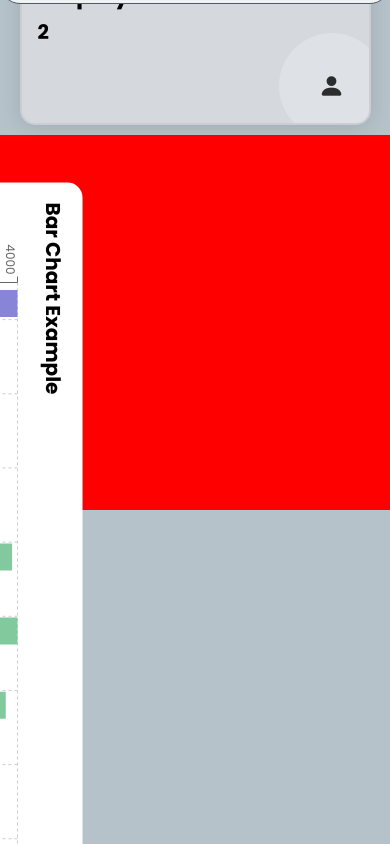
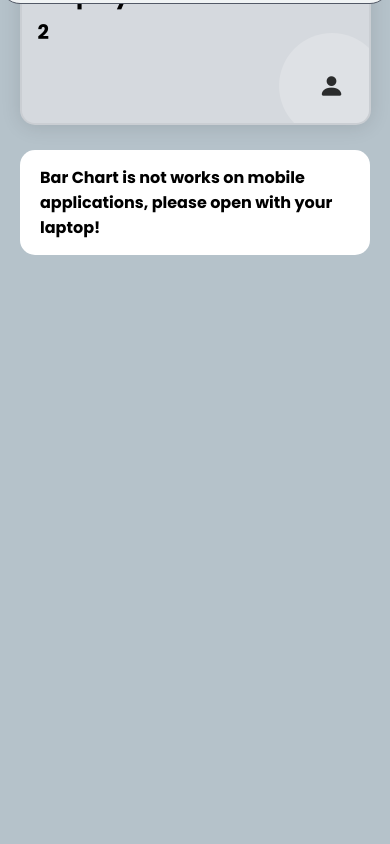
Before and after one commit to nuralivafoyev/zetmarket-order, a React (Vite) app: page / in a window 390 px wide. Shown: the part 840-1684 px from the top of the page. After the commit the page ends 1190 px from the top, so only its background shows below. Built offline with nearby package versions, Linux system fonts and the light colour scheme.

Commit message:
fixed chart's bugs

```diff
--- a/src/components/ui/stat-charts/_style.scss
+++ b/src/components/ui/stat-charts/_style.scss
@@ -1,19 +1,25 @@
 .chart-container {
-  .chart-wrapper {
-    width: 100% !important;
-    background-color: #fff;
-    border-radius: 15px;
-    padding: 15px 20px;
-    display: flex;
-    flex-direction: column;
-    gap: 15px;
-    position: relative;
+  width: 100% !important;
+  background-color: #fff;
+  border-radius: 15px;
+  padding: 15px 20px;
+  .chart-txt {
     h1 {
       font-weight: 600px;
       font-size: 20px;
       text-align: start;
       transition: all 0.3s ease !important;
     }
+    h4 {
+      display: none;
+    }
+  }
+
+  .chart-wrapper {
+    display: flex;
+    flex-direction: column;
+    gap: 15px;
+    position: relative;
     .barchart {
       width: 100%; /* Kenglikni 100% qilib belgilaymiz */
       max-width: 1000px; /* Agar kerak bo'lsa maksimal kenglikni belgilash */
@@ -34,12 +40,13 @@
 // -------------- Dark mode -----------------
 @media (prefers-color-scheme: dark) {
   .chart-container {
+    background-color: #081225;
+    .chart-txt {
+      background-color: #081225 !important;
+    }
     .chart-wrapper {
       background-color: #081225;
       border: 1px solid #2c2c2c;
-      h1 {
-        color: #fff !important;
-      }
     }
   }
 }
@@ -47,15 +54,28 @@
 // --------------- responsive ---------------
 @media only screen and (max-width: 768px) {
   .chart-container {
+    width: 100% !important;
+    // margin: 20px;
     display: flex;
     align-items: center;
     justify-content: center;
-    // width: 1000px !important;
-    margin: 0 auto;
-    background-color: red;
+    background-color: transparent;
+    // overflow-x: hidden;
+    .chart-txt {
+      width: 100% !important;
+      background-color: #fff;
+      border-radius: 15px;
+      padding: 15px 20px;
+
+      h1 {
+        display: none;
+      }
+      h4 {
+        display: block;
+      }
+    }
     .chart-wrapper {
-      transform: translateX(-300px) translateY(360px) rotate(90deg);
-      width: 1000px !important;
+      display: none;
     }
   }
 }
--- a/src/components/ui/stat-charts/index.tsx
+++ b/src/components/ui/stat-charts/index.tsx
@@ -4,8 +4,14 @@ import './_style.scss';
 const index = () => {
   return (
     <div className="chart-container">
+      <div className="chart-txt">
+        <h1>Bar Chart Example</h1>
+        <h4>
+          Bar Chart is not works on mobile applications, please open with your
+          laptop!
+        </h4>
+      </div>
       <div className="chart-wrapper">
-        <h1>Bar Chart Example</h1>
         <BarChartComponent />
       </div>
     </div>
```
